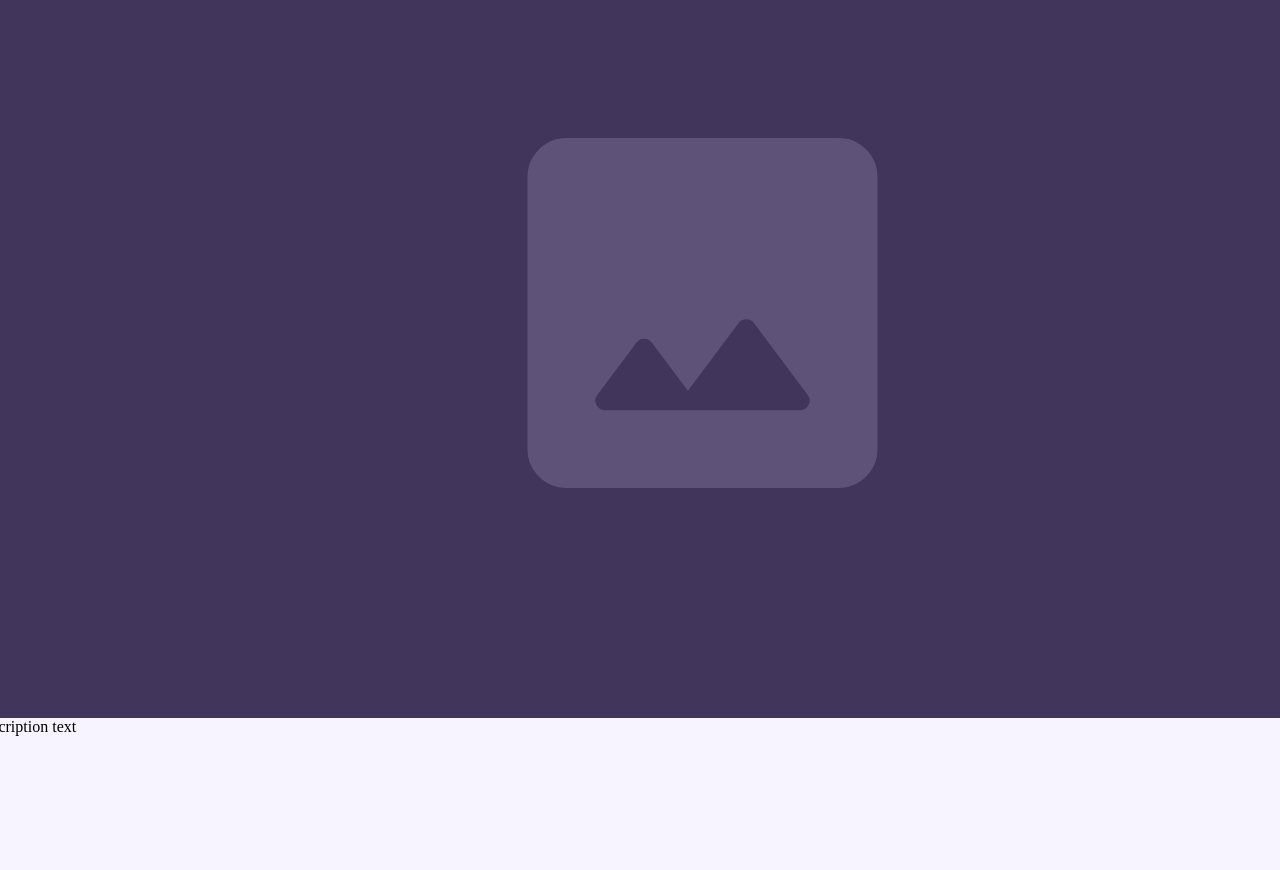
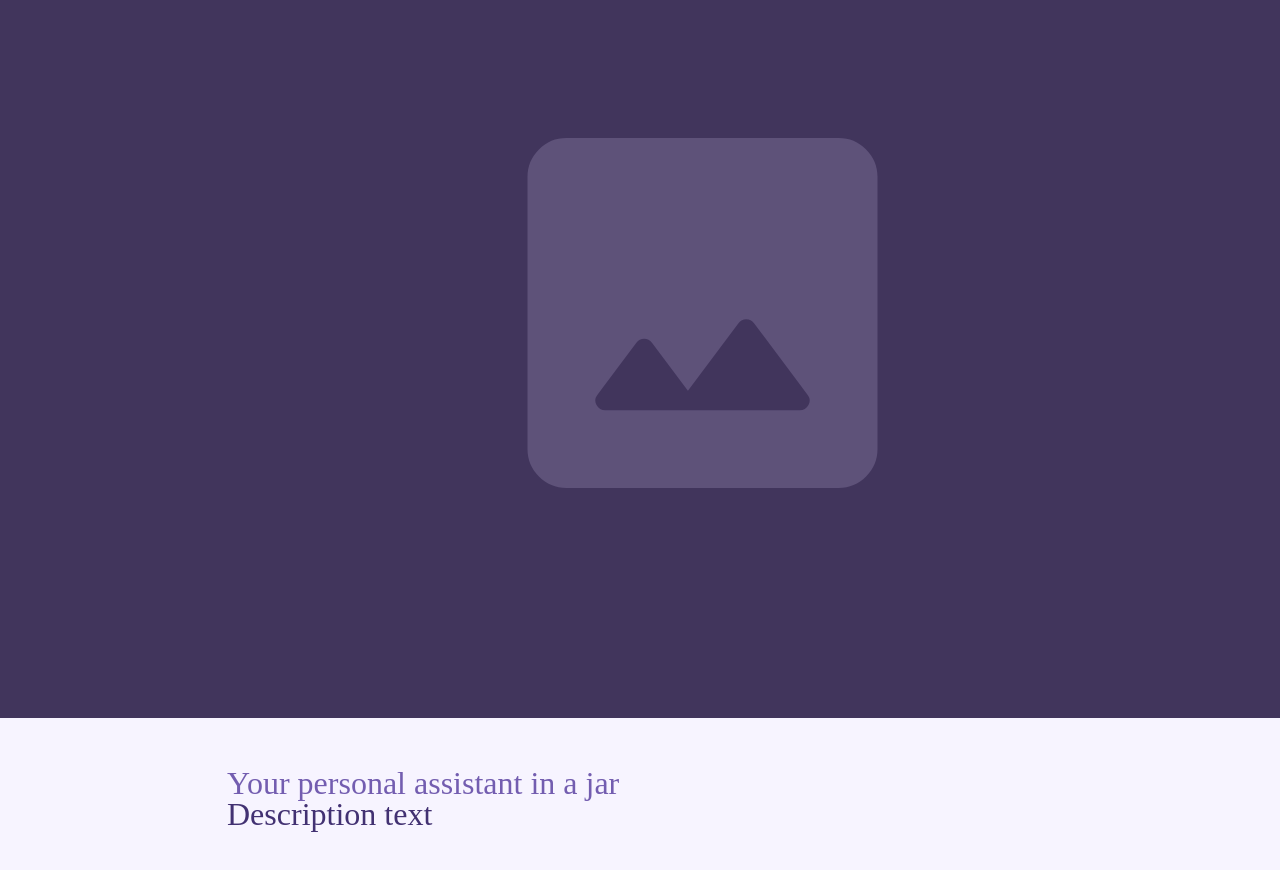
Before and after one commit to Shortturtle/Lavender-IDD, a plain HTML site: page Index.html in a window 1280 px wide. Shown: the part 122-992 px from the top of the page. Drawn offline with Linux system fonts and the light colour scheme; a web font is replaced by a local one.

Commit message:
Put in the description area

```diff
--- a/Index.html
+++ b/Index.html
@@ -65,7 +65,8 @@
             </svg>
         </div>
         <div class="description-area">
-            <span class="hook-text"> Hook text </span>
+            <span class="hook-text"> Your personal assistant in a jar </span>
+
             <span class="desc-text"> Description text </span>
         </div>
     </div>
--- a/style.css
+++ b/style.css
@@ -191,9 +191,10 @@ background: #F7F4FF;
     height: 43.08px;
 }
 
-.content{
+.content {
     display: flex;
     flex-direction: column;
+    justify-content: space-between;
 }
 
 .content .main-image {
@@ -210,7 +211,7 @@ background: #F7F4FF;
     padding: 0px 100px;
     isolation: isolate;
 
-    position: relative ;
+    position: relative;
     width: 100%;
     height: 840px;
 
@@ -218,13 +219,56 @@ background: #F7F4FF;
     background: #41355C;
 }
 
-.content .description-area{
+.content .description-area {
     display: flex;
+    flex-direction: column;
+    justify-content: space-between;
     align-content: center;
 
+    padding: 50px 20%;
 }
 
-.content .description-area .hook-text{
+.content .description-area .hook-text {
+    font-family: 'Iceland';
+    font-style: normal;
+    font-weight: 400;
+    font-size: 32px;
+    line-height: 31px;
+
+    /* identical to box height */
     display: flex;
     align-items: center;
+    text-align: center;
+
+    color: #735DB0;
+
+
+    /* Inside auto layout */
+    flex: none;
+    order: 1;
+    flex-grow: 0;
+    z-index: 1;
 }
+
+.content .description-area .desc-text {
+    font-family: 'Iceland';
+    font-style: normal;
+    font-weight: 400;
+    font-size: 32px;
+    line-height: 31px;
+
+    /* identical to box height */
+    display: flex;
+    align-items: center;
+    text-align: center;
+
+    color: #423172;
+
+
+    /* Inside auto layout */
+    flex: none;
+    order: 1;
+    flex-grow: 0;
+    z-index: 1;
+
+}
```
Lines whose indentation alone changed are shown as unchanged.
